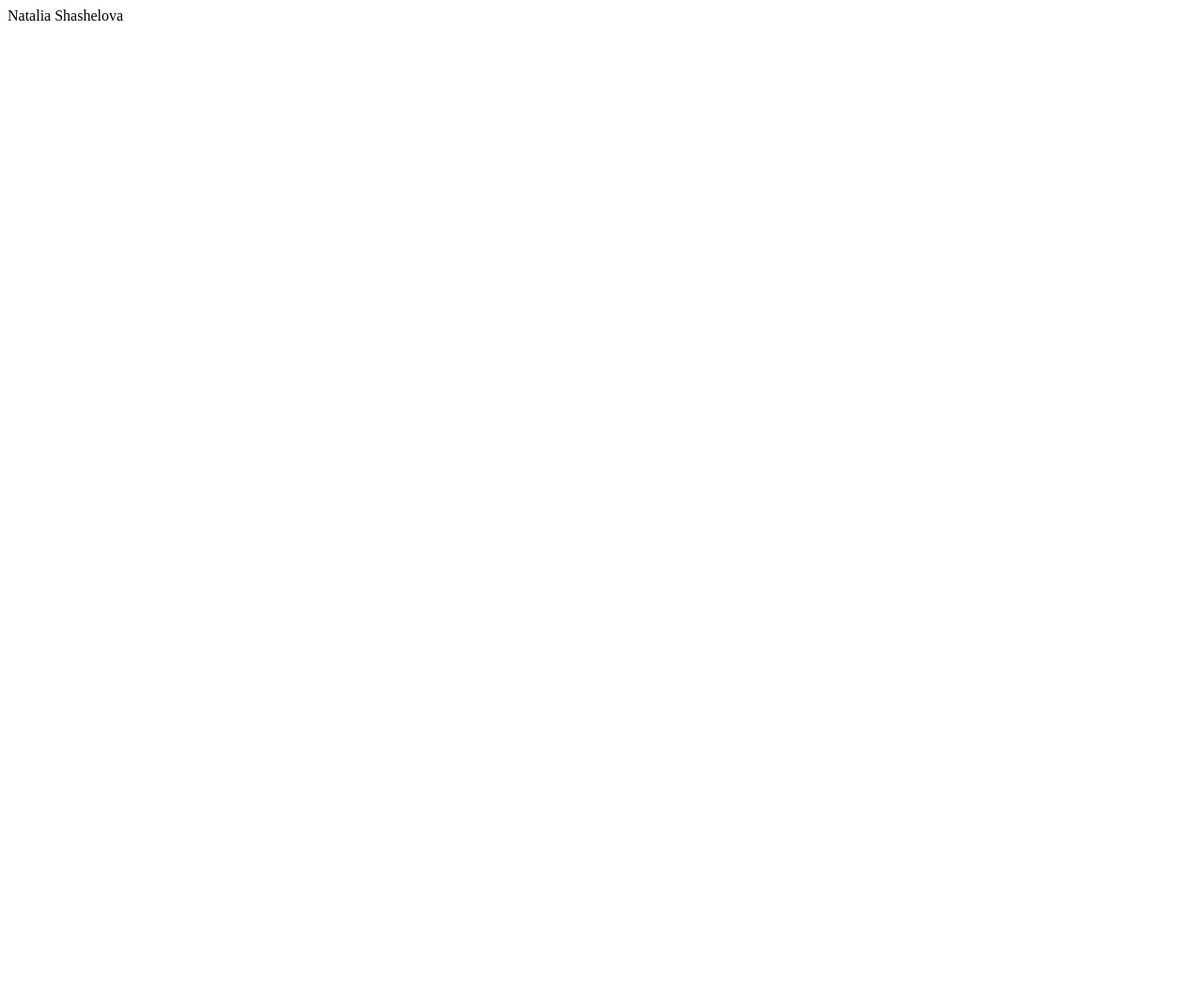
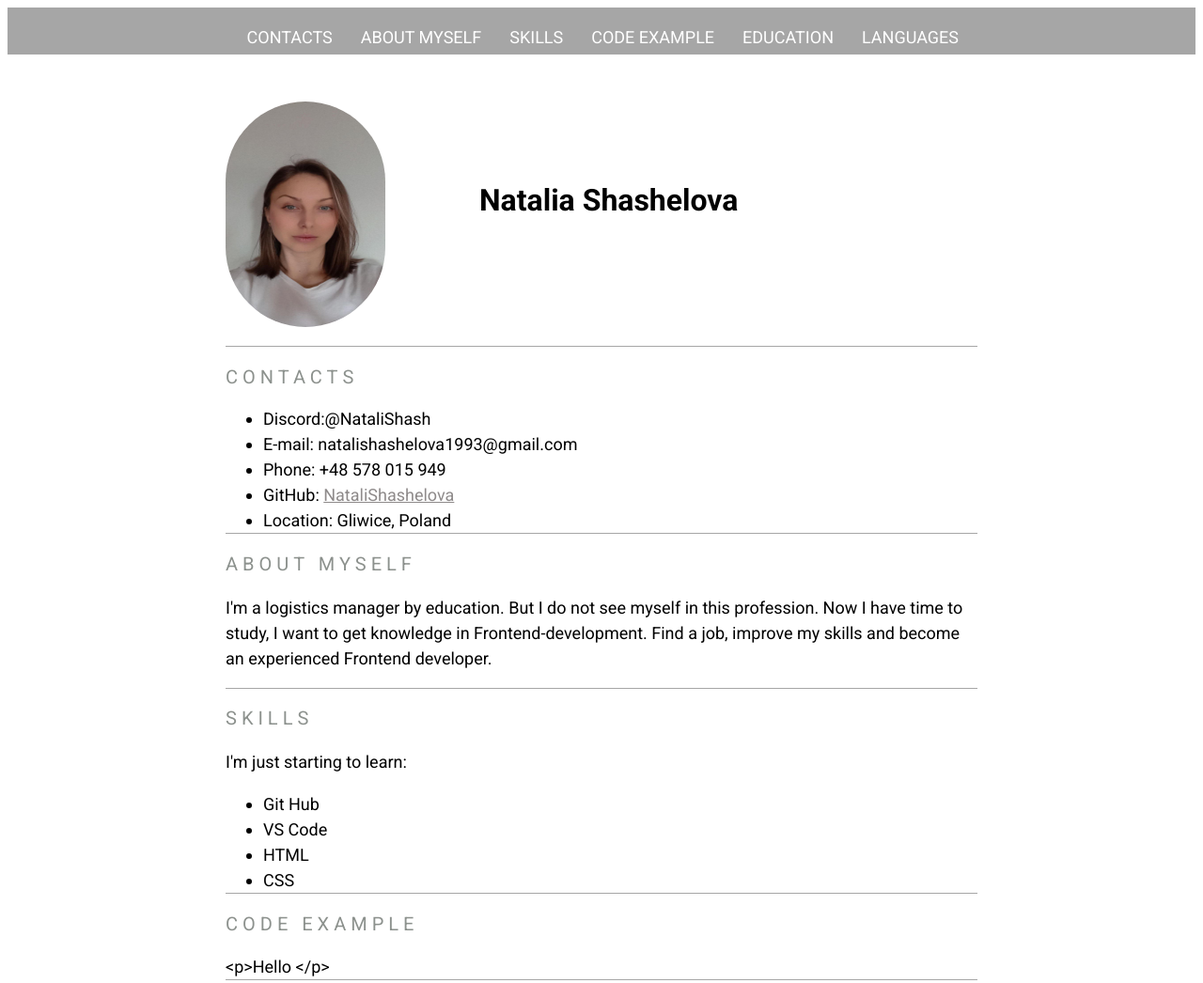
Before and after one commit to NataliShashelova/rsschool-cv, a plain HTML site: page index.html in a window 1280 px wide. Shown: the top 1046 px of the page at 94% size. Before the commit the page ends 800 px from the top, so only its background shows below. Drawn offline with Linux system fonts and the light colour scheme.

Commit message:
docs: add file html and css

```diff
--- a/index.html
+++ b/index.html
@@ -1 +1,110 @@
-<p>Natalia Shashelova</p>
+<!DOCTYPE html>
+<html lang="en">
+
+<head>
+	<meta charset="UTF-8">
+	<meta http-equiv="X-UA-Compatible" content="IE=edge">
+	<link rel="stylesheet" href="style.css">
+	<link rel="preconnect" href="https://fonts.googleapis.com">
+	<link rel="preconnect" href="https://fonts.gstatic.com" crossorigin>
+	<link href="https://fonts.googleapis.com/css2?family=Roboto:wght@300;400;700;900&display=swap" rel="stylesheet">
+	<meta name="viewport" content="width=device-width, initial-scale=1.0">
+	<title>cv</title>
+</head>
+
+<body>
+
+	<header class="header">
+		<div class="container">
+			<nav class="nav">
+				<ul class="nav-list">
+					<li class="nav-item"><a href="#contacts" class="nav-link">Contacts</a></li>
+					<li class="nav-item"><a href="#aboutmyself" class="nav-link">About myself</a></li>
+					<li class="nav-item"><a href="#skills" class="nav-link">Skills</a></li>
+					<li class="nav-item"><a href="#codeexample" class="nav-link">Code example</a></li>
+					<li class="nav-item"><a href="#education" class="nav-link">Education</a></li>
+					<li class="nav-item"><a href="#lauguages" class="nav-link">Languages</a></li>
+				</ul>
+			</nav>
+		</div>
+	</header>
+
+	<main class="main">
+		<section class="section section__img" id="profile">
+			<img class="srs" src="./cv_Natalia.jpg" alt="avatar">
+			<h1>Natalia Shashelova</h1>
+		</section>
+		<section class="section" id="contacts">
+			<h2 class="section-title">Contacts</h2>
+			<ul class="main-list">
+				<li class="nav-item">Discord:@NataliShash</li>
+				<li class="nav-item">E-mail: natalishashelova1993@gmail.com</li>
+				<li class="nav-item">Phone: +48 578 015 949</li>
+				<li class="nav-item">GitHub: <a href="https://github.com/NataliShashelova"
+						class="nav-link-contakt">NataliShashelova</a></li>
+				<li class=" nav-item">Location: Gliwice, Poland</li>
+			</ul>
+		</section>
+
+		<section class="section" id="aboutmyself">
+			<h2 class="section-title">About myself</h2>
+			<p>I'm a logistics manager by education. But I do not see myself in this profession. Now I have time to study,
+				I want to get knowledge in Frontend-development. Find a job, improve my skills and become an experienced
+				Frontend developer.</p>
+		</section>
+
+		<section class="section" id="skills">
+			<h2 class="section-title">Skills</h2>
+			<p>I'm just starting to learn:</p>
+			<ul class="main-list">
+				<li class="nav-item">Git Hub</li>
+				<li class="nav-item">VS Code</li>
+				<li class="nav-item">HTML</li>
+				<li class="nav-item">CSS</li>
+			</ul>
+		</section>
+
+		<section class="section" id="codeexample">
+			<h2 class="section-title">Code example</h2>
+			<code>  &lt;<span>p</span>&gt;Hello &lt;<span>/p</span>&gt;
+		</code>
+		</section>
+
+		<section class="section" id="education">
+			<h2 class="section-title">Education</h2>
+			<ul class="main-list">
+				<li class="nav-item">Vladimir Dahl East Ukrainian National University, 2015</li>
+				<p>"Transport Technology"</p>
+				<li class="nav-item"> WSB University (WSB Dąbrowa Górnicza Academy), 2019</li>
+				<p>"Logistics manage"</p>
+				<li class="nav-item">Courses RS School </li>
+				<p>"Front-en. Stage 0"</p>
+			</ul>
+		</section>
+
+		<section class="section" id="lauguages">
+			<h2 class="section-title">Languages</h2>
+			<ul class="main-list">
+				<li class="nav-item">Ukraine - native speaker</li>
+				<li class="nav-item">Russian - native speaker</li>
+				<li class="nav-item">Polish – B2</li>
+				<li class="nav-item">English – course level A1</li>
+			</ul>
+		</section>
+	</main>
+
+	<footer class="footer">
+		<div class="foter-container">
+			<div>
+				2022
+				<a href="https://github.com/NataliShashelova" class="github-link">NataliShashelova</a>
+			</div>
+			<div>
+				<a href="https://rs.school/js/"><img class="rsschol" src="./rs_school_js.svg" alt="rsschol"></a>
+			</div>
+		</div>
+	</footer>
+
+</body>
+
+</html>
--- a/style.css
+++ b/style.css
@@ -0,0 +1,117 @@
+* {
+	box-sizing: border-box;
+	font-family: 'Roboto', sans-serif;
+}
+
+body {
+	display: flex;
+	flex-direction: column;
+	justify-content: space-between;
+	font-family: 'Roboto', sans-serif;
+	font-size: 18px;
+	font-weight: 400;
+	line-height: 1.5;
+	color: #000000;
+}
+
+.container {
+	max-width: 800px;
+	margin: 0 auto;
+	font-size: 900;
+}
+
+.section {
+	max-width: 800px;
+	margin: 0 auto;
+	font-size: 700;
+	border-bottom: 1px solid #a6a6a6;
+}
+
+.srs {
+	margin-top: 50px;
+	margin-bottom: 20px;
+	width: 170px;
+	height: 240px;
+	border-radius: 100px;
+	background-size: contain;
+	background-repeat: no-repeat;
+}
+
+.section-title {
+	font-size: 20px;
+	font-weight: 400;
+	text-transform: uppercase;
+	letter-spacing: 5px;
+	color: #8c918d;
+}
+
+.main-list {
+	max-width: 800px;
+	margin: 0 auto;
+	font-size: 400;
+}
+
+.header {
+	height: 50px;
+	background-color: #a6a6a6;
+}
+
+.nav-list {
+	display: flex;
+	justify-content: flex-end;
+	align-items: center;
+	list-style: none;
+	padding: 0 20px;
+	gap: 30px;
+	text-transform: uppercase;
+}
+
+.nav-link {
+	color: rgb(255, 255, 255);
+	text-decoration: none;
+}
+
+.main {
+	background-color: #ffffff;
+	padding-bottom: 50px;
+}
+
+.nav-link-contakt {
+	color: #8e8a8a;
+}
+
+.footer {
+	height: 50px;
+	background-color: #d6d6d6;
+}
+
+.section__img {
+	display: flex;
+	align-items: center;
+}
+
+h1 {
+	padding-left: 100px;
+	font-size: 32px
+}
+
+.foter-container {
+	list-style: none;
+	text-transform: uppercase;
+	color: rgb(255, 255, 255);
+	text-decoration: none;
+	display: flex;
+	justify-content: space-around;
+	align-items: center;
+}
+
+.github-link {
+	text-decoration: none;
+	color: rgb(121, 108, 108);
+	padding-left: 50px;
+}
+
+.rsschol {
+	width: 100px;
+	height: 50px;
+}
```
Also changed, not shown: rs_school_js.svg (added).
